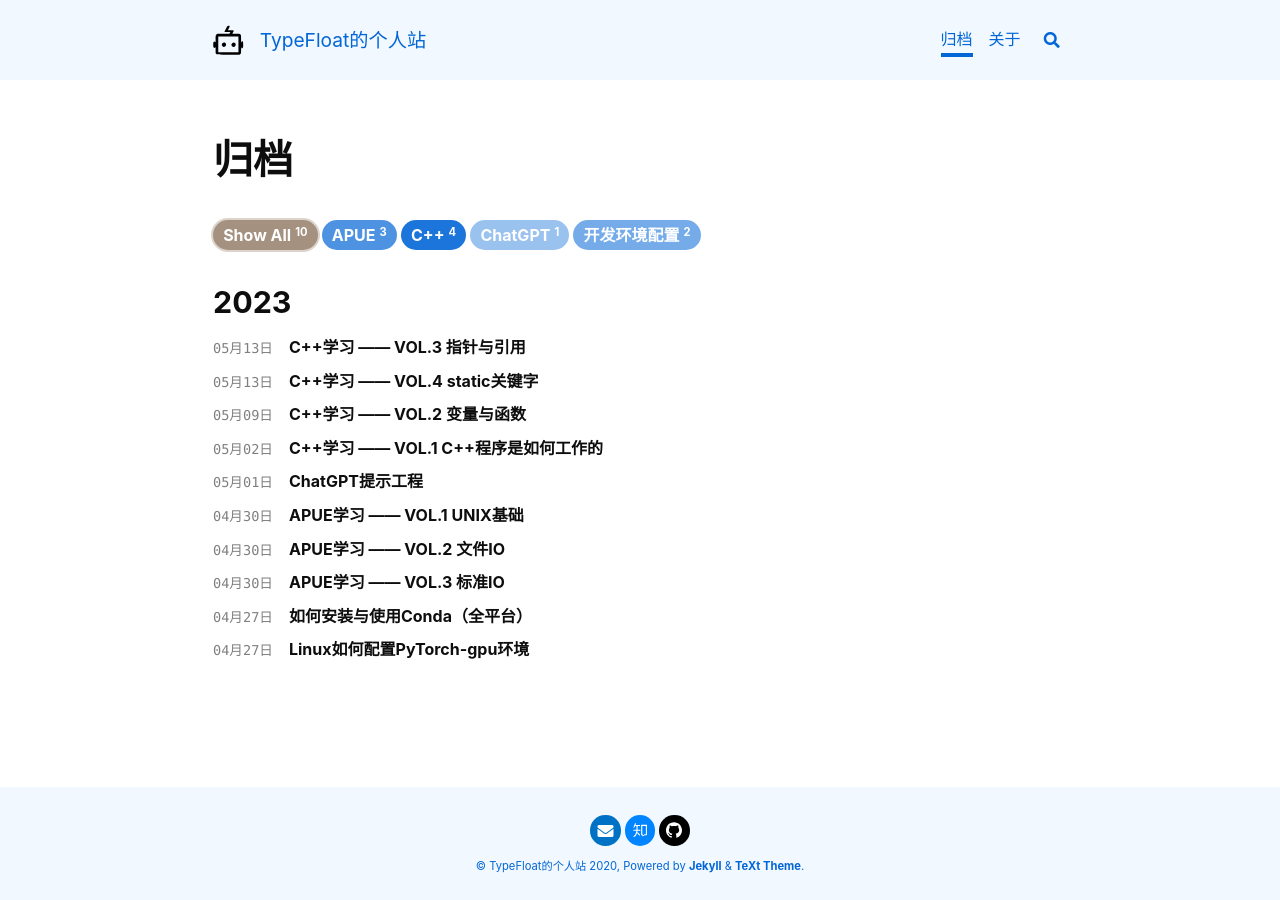
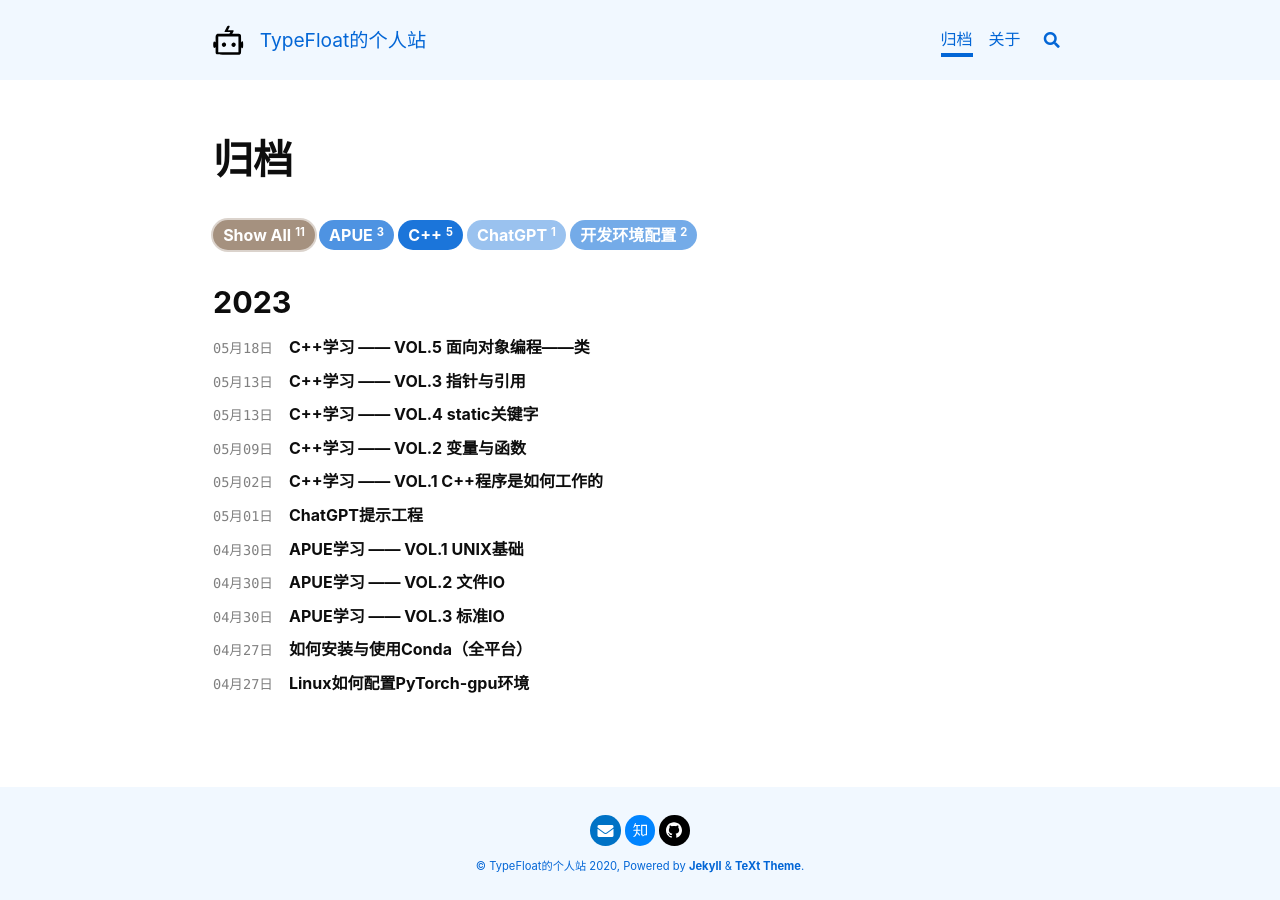
Before and after one commit to TypeFloat/TypeFloat.github.io, a Jekyll site: the page built from archive.html, in a window 1280 px wide. Built offline with Jekyll 4.4.1, drawn with Linux system fonts in a browser that asks for light colours; nearby versions of some CDN libraries; some of the changed lines change nothing that is shown.

Commit message:
提交了新的笔记

````diff
--- a/_data/navigation.yml
+++ b/_data/navigation.yml
@@ -70,5 +70,5 @@ c++:
         url: /2023/05/11/cpp-3.html
       - title: VOL.4 static关键字
         url: /2023/05/11/cpp-4.html
-      # - title: VOL.5 面向对象编程——类
-      #   url: /2023/05/11/cpp-5.html
+      - title: VOL.5 面向对象编程——类
+        url: /2023/05/18/cpp-5.html
--- /dev/null
+++ b/_posts/2023-05-18-cpp-5.md
@@ -0,0 +1,127 @@
+---
+title: C++学习 —— VOL.5 面向对象编程——类
+tags: C++
+key: C++-5
+sidebar:
+  nav: c++
+---
+
+这是一篇C++的教程，也是我自己的学习笔记，本节主要介绍了C++中面向对象变种的重要概念——类的使用。<!--more-->
+
+# 写在前面
+
+这篇笔记是根据国外的大佬录制的教学视频进行整理的，[视频戳这儿](https://www.youtube.com/watch?v=18c3MTX0PK0&list=PLlrATfBNZ98dudnM48yfGUldqGD0S4FFb)，B站也有中文的搬运，[视频戳这儿](https://www.bilibili.com/video/BV1N24y1B7nQ?p=2&vd_source=0307132b97183cff4ff2138cf704f827)。这篇笔记中很多语言相通的概念介绍的非常简单，因此该笔记可能更适合已经学过某一门编程语言的C++初学者。
+
+# 类
+
+## 面向对象编程
+
+面向对象编程（Object-Oriented Programming，简称OOP）是一种编程思想或方法，它将现实世界中的事物抽象成程序中的对象，通过定义对象间的交互关系来描述程序的行为和逻辑。它强调的是“对象”而不是“过程”或“函数”，每个对象都有自己的状态、行为和标识，并且可以与其他对象进行互动和通信。在面向对象编程中，代码被组织成一个个独立的类，类是对象的模板，包含了一些属性和方法，以及对其他类的引用。这种编程方法具有封装、继承和多态等特性，能够提高代码重用性、可维护性和灵活性。
+
+## C++类的定义
+
+在C++中，类的定义由两部分组成：类声明和类实现。类声明包含了类的名称、属性和方法的声明，属性和方法都是类的成员，类实现包含了类的方法的实现。声明类的关键字为`class`，也可以使用C中用于定义结构体的关键字`struct`，其二者的区别是可见性不同。习惯使用`struct`定义纯属性的类，类似于C语言中结构体的用法。
+
+```cpp
+// 类声明
+class Entity
+{
+    int a;
+    int b;
+    int func(void);
+}
+// 类实现
+Entity::func(void)
+{
+    return a + b;
+}
+```
+
+## 可见性
+
+C++中类的可见性分为三种：`public`、`private`和`protected`。`public`表示公有的，`private`表示私有的，`protected`表示受保护的。这三种可见性的区别在于，公有的成员可以被类的外部访问，私有的成员只能被类的内部访问，受保护的成员可以被类的内部和子类的内部访问。默认情况下，由`class`声明的类的成员的可见性为私有的，而由`struct`声明的类的成员的可见性为公有的。在类中，可以使用`public`、`private`和`protected`关键字来定义成员的可见性。
+
+```cpp
+Class Entity
+{
+private:
+    int a;
+protected:
+    int b;
+public:
+    int c;
+}
+```
+
+# 类中的特殊函数
+
+## 构造函数
+
+C++中的构造函数是一种特殊的成员函数，会在创建类对象时自动调用：
+- 构造函数的名称必须与类名相同，没有返回类型（包括void）。
+- 如果没有定义构造函数，则编译器自动提供一个默认构造函数，默认构造函数不做任何工作。
+- 构造函数可以被重载，以便创建具有不同参数的对象。
+- 构造函数可以使用成员初始化列表来初始化数据成员，语法为“冒号”后面跟着数据成员的初始化式。使用成员初始化列表通常比在构造函数体内赋值更高效，因为它避免了在构造函数体内对成员变量的默认初始化，然后再进行赋值操作。
+- 构造函数可以被标记为explicit，防止隐式转换。如果将构造函数标记为explicit，则不能通过隐式转换调用它，必须显式地调用该构造函数。
+- 构造函数可以抛出异常，但它们通常应该避免这样做，因为在构造函数中抛出异常可能会导致对象以未定义的状态被创建。
+- 构造函数不能被声明为虚函数，因为在对象创建期间虚表还没有生成。
+
+上述内容中，有几个点需要单独介绍一下。
+
+1. 默认构造函数：C++会为类创建许多默认函数，例如默认构造函数、默认析构函数等，如果不想使用默认值，可以重载默认函数或者删除该函数，例如`Entity() = delete;`。需要注意，一旦提供了一个构造函数，编译器就不会再提供默认构造函数了，因此如果想要使用默认构造函数，需要显式地声明一个默认构造函数（`Entity() = default;`）。默认构造函数不接受任何参数，如果类中的成员变量没有被初始化，那么它们的值是未定义的。
+2. 重载：C++中的函数重载是指在同一个作用域中，可以有多个同名的函数，但是它们的参数列表必须不同，包括参数的类型、个数和顺序。函数重载的作用是，可以使用相同的函数名来实现不同的功能，这样可以提高代码的可读性。需要注意的是，函数重载与返回值无关，因此不能通过返回值来区分重载函数。
+3. 虚函数：虚函数会在类的继承中进行介绍。
+
+## 析构函数
+
+在C++中，析构函数（Destructor）是一种特殊的成员函数，它用于在对象生命周期结束时执行一些清理工作。当对象不再被使用或者被系统销毁时，析构函数会自动地调用，并在其中释放分配的资源、断开连接等。析构函数的名称必须与类名相同，前面加上一个波浪号（~），没有返回类型（包括void），也不接受任何参数。如果没有定义析构函数，则编译器会自动提供一个默认析构函数，它不做任何工作。析构函数不能被声明为虚函数，因为在对象销毁期间虚表已经被销毁了。
+
+# 类的继承
+
+在C++中，类的继承是一种特性，它允许一个类（称为派生类）从另一个类（称为基类）继承属性和方法，并且可以添加自己的属性和方法。类的继承主要有以下几个特点：
+
+- 派生类可以继承基类的`public`和`protected`成员，但不能继承`private`成员。
+- 派生类可以在其内部访问从基类继承来的`protected`成员。
+- 派生类不能继承基类的构造函数、析构函数和赋值运算符重载函数。但是可以通过调用基类构造函数来初始化从基类继承来的成员变量。
+- 派生类可以覆盖（或者说重载）基类的虚函数，使其按照派生类的需求进行实现。
+- 派生类可以定义自己的成员变量和成员函数，也可以重载（overload）基类的函数。
+
+```cpp
+// 基类
+class Shape {
+public:
+    void setColor(string color) {
+        m_color = color;
+    }
+
+    virtual void draw() {
+        cout << "Draw a shape." << endl;
+    }
+
+protected:
+    string m_color;
+};
+
+// 派生类
+class Circle : public Shape {
+public:
+    Circle(double radius) : m_radius(radius) {}
+
+    void setRadius(double radius) {
+        m_radius = radius;
+    }
+
+    virtual void draw() override {
+        cout << "Draw a circle." << endl;
+    }
+
+private:
+    double m_radius;
+};
+```
+
+## 虚函数
+
+`virual`关键字指明了一个函数是一个虚函数，C++通过建立虚表来管理虚函数，这使得在运行时可以动态地确定调用哪个函数。如果仅使用重载的方式覆盖父类的一个方法，那程序在运行时可能会错误调用父类的函数而不是子类重载的函数。虚函数可以被派生类重载，使其按照派生类的需求进行实现。如果派生类没有覆盖基类的虚函数，那么在派生类中调用该虚函数时，会调用基类的虚函数。如果派生类覆盖了基类的虚函数，那么在派生类中调用该虚函数时，会调用派生类的虚函数。
+
+如果基类中没有实现某个虚函数，则该函数称为纯虚函数，用`virtual func()=0`进行定义。如果子类没有实现该虚函数，编译器将报错。
````
